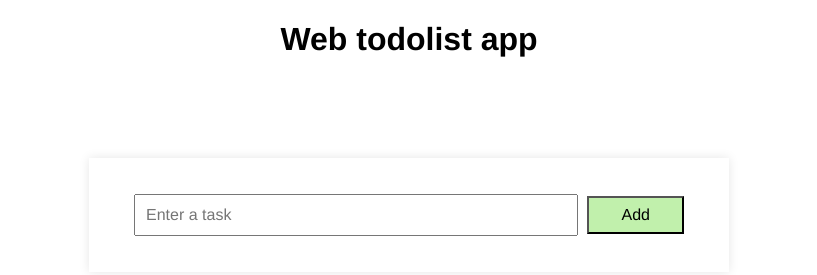
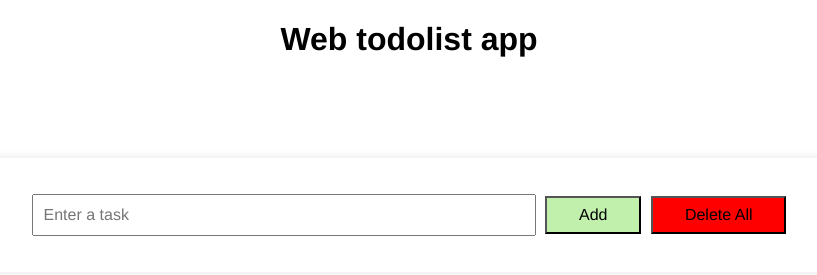
Before and after one commit to igortrajic/web-todo-igortrajic, a website built with Vite: page index.html in a window 1280 px wide. Shown: the whole page, without its empty margins (231-1048 px from the left). Built offline with nearby package versions, Linux system fonts and the light colour scheme.

Commit message:
feat: added delete all button  closes #9 (#24)
* feat: added delete all button  closes #9

* fix: gemini suggestions fix

```diff
--- a/index.html
+++ b/index.html
@@ -14,6 +14,7 @@
       <div class="userinput">
         <input type="text" id="todo-input" placeholder="Enter a task" />
         <button id="add-todo-button">Add</button>
+        <button id="delete-all">Delete All</button>
       </div>
       <div class="useroutput">
         <ul id="todo-elements"></ul>
--- a/src/main.ts
+++ b/src/main.ts
@@ -4,6 +4,7 @@ const todoInput = document.querySelector<HTMLInputElement>('#todo-input')
 const addButton = document.getElementById('add-todo-button')
 const todoElements = document.getElementById('todo-elements')
 const errorMessage = document.getElementById('error-message')
+const deleteAllButton = document.getElementById('delete-all')
 
 const STORAGE_KEY = 'todo-list'
 
@@ -39,6 +40,11 @@ function deleteTodo(index: number) {
   const todos = getTodos()
   todos.splice(index, 1)
   saveTodos(todos)
+  renderTodos()
+}
+
+function deleteAllTodo() {
+  saveTodos([])
   renderTodos()
 }
 
@@ -133,5 +139,6 @@ todoInput.addEventListener('keypress', (event) => {
   if (event.key === 'Enter') {
     addTodo()
   }
+  deleteAllButton?.addEventListener('click', deleteAllTodo)
 })
 renderTodos()
--- a/src/style.css
+++ b/src/style.css
@@ -12,7 +12,7 @@ h1 {
 }
 
 .todostart {
-  max-width: 600px;
+  max-width: 800px;
   margin: 100px auto;
   padding: 20px;
   background: white;
@@ -21,7 +21,7 @@ h1 {
 }
 
 #todo-input {
-  width: 70%;
+  width: 60%;
   padding: 10px;
   font-size: 16px;
 }
@@ -31,6 +31,13 @@ h1 {
   font-size: 16px;
   margin-left: 5px;
   background-color: #c1f0ac;
+}
+
+#delete-all {
+  padding: 0.5rem 2rem;
+  font-size: 16px;
+  margin-left: 5px;
+  background-color: #ff0000;
 }
 
 #todo-elements li {
```
